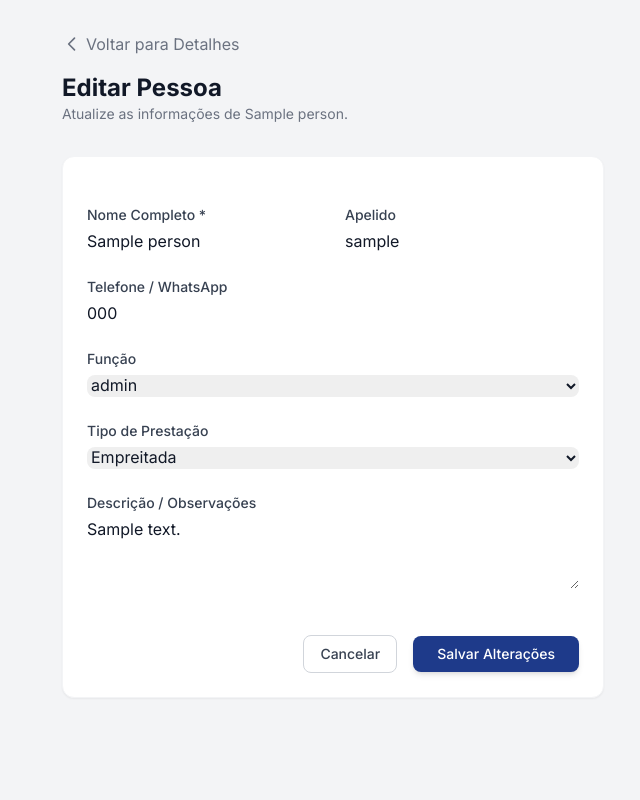
After one commit to avanteservico/avanteservico, a PHP site: the page made by app/Views/people/edit.php in a window 1280 px wide. The commit adds this page. Shown: the whole page, without its empty margins (307-947 px from the left). Run offline with PHP 8.4, Linux system fonts and the light colour scheme; the template is opened without the code that fills it: most values are stand-ins (such as "Sample title", 1, 10 or a date in 2020); some libraries are stand-ins or nearby versions.

Commit message:
feat: Enable person data editing

```diff
--- /dev/null
+++ b/app/Views/people/edit.php
@@ -0,0 +1,95 @@
+<div class="max-w-2xl mx-auto px-4 py-8 mb-20">
+    <div class="mb-8">
+        <a href="<?= BASE_URL ?>/people/show/<?= $person['id'] ?>"
+            class="flex items-center text-gray-500 hover:text-gray-700 transition-colors">
+            <svg xmlns="http://www.w3.org/2000/svg" class="h-5 w-5 mr-1" fill="none" viewBox="0 0 24 24"
+                stroke="currentColor">
+                <path stroke-linecap="round" stroke-linejoin="round" stroke-width="2" d="M15 19l-7-7 7-7" />
+            </svg>
+            Voltar para Detalhes
+        </a>
+        <h1 class="text-2xl font-bold text-gray-900 mt-4">Editar Pessoa</h1>
+        <p class="text-sm text-gray-500">Atualize as informações de
+            <?= htmlspecialchars($person['name']) ?>.
+        </p>
+    </div>
+
+    <div class="bg-white rounded-xl shadow-sm border border-gray-100 overflow-hidden">
+        <form action="<?= BASE_URL ?>/people/update" method="POST" class="p-6 space-y-6">
+            <input type="hidden" name="id" value="<?= $person['id'] ?>">
+
+            <div class="grid grid-cols-1 md:grid-cols-2 gap-6">
+                <div>
+                    <label for="name" class="block text-sm font-medium text-gray-700 mb-1">Nome Completo *</label>
+                    <input type="text" name="name" id="name" required value="<?= htmlspecialchars($person['name']) ?>"
+                        class="w-full rounded-lg border-gray-300 focus:border-primary focus:ring focus:ring-primary focus:ring-opacity-50">
+                </div>
+                <div>
+                    <label for="nickname" class="block text-sm font-medium text-gray-700 mb-1">Apelido</label>
+                    <input type="text" name="nickname" id="nickname"
+                        value="<?= htmlspecialchars($person['nickname']) ?>"
+                        class="w-full rounded-lg border-gray-300 focus:border-primary focus:ring focus:ring-primary focus:ring-opacity-50">
+                </div>
+            </div>
+
+            <div>
+                <label for="phone" class="block text-sm font-medium text-gray-700 mb-1">Telefone / WhatsApp</label>
+                <input type="text" name="phone" id="phone" value="<?= htmlspecialchars($person['phone']) ?>"
+                    class="w-full rounded-lg border-gray-300 focus:border-primary focus:ring focus:ring-primary focus:ring-opacity-50"
+                    placeholder="(99) 99999-9999">
+            </div>
+
+            <div x-data="{ role: '<?= htmlspecialchars($person['role']) ?>' }">
+                <label for="role" class="block text-sm font-medium text-gray-700 mb-1">Função</label>
+                <select name="role" id="role" x-model="role"
+                    class="w-full rounded-lg border-gray-300 focus:border-primary focus:ring focus:ring-primary focus:ring-opacity-50">
+                    <option value="">Selecione...</option>
+                    <?php foreach ($roles as $r): ?>
+                        <option value="<?= htmlspecialchars($r) ?>" <?= $person['role'] == $r ? 'selected' : '' ?>>
+                            <?= htmlspecialchars($r) ?>
+                        </option>
+                    <?php endforeach; ?>
+                    <option value="new">+ Nova Função</option>
+                </select>
+
+                <div x-show="role === 'new'" class="mt-3" style="display: none;">
+                    <label for="new_role" class="block text-sm font-medium text-gray-700 mb-1">Nome da Nova
+                        Função</label>
+                    <input type="text" name="new_role" id="new_role"
+                        class="w-full rounded-lg border-gray-300 focus:border-primary focus:ring focus:ring-primary focus:ring-opacity-50"
+                        placeholder="Ex: Pedreiro, Eletricista">
+                </div>
+            </div>
+
+            <div>
+                <label for="service_type" class="block text-sm font-medium text-gray-700 mb-1">Tipo de Prestação</label>
+                <select name="service_type" id="service_type"
+                    class="w-full rounded-lg border-gray-300 focus:border-primary focus:ring focus:ring-primary focus:ring-opacity-50">
+                    <option value="empreitada" <?= $person['service_type'] == 'empreitada' ? 'selected' : '' ?>>Empreitada
+                    </option>
+                    <option value="diaria" <?= $person['service_type'] == 'diaria' ? 'selected' : '' ?>>Diária</option>
+                    <option value="mensal" <?= $person['service_type'] == 'mensal' ? 'selected' : '' ?>>Mensal</option>
+                </select>
+            </div>
+
+            <div>
+                <label for="description" class="block text-sm font-medium text-gray-700 mb-1">Descrição /
+                    Observações</label>
+                <textarea name="description" id="description" rows="3"
+                    class="w-full rounded-lg border-gray-300 focus:border-primary focus:ring focus:ring-primary focus:ring-opacity-50"><?= htmlspecialchars($person['description']) ?></textarea>
+            </div>
+
+            <div class="pt-4 flex items-center justify-end space-x-4">
+                <a href="<?= BASE_URL ?>/people/show/<?= $person['id'] ?>"
+                    class="px-4 py-2 border border-gray-300 rounded-lg text-sm font-medium text-gray-700 hover:bg-gray-50 focus:outline-none focus:ring-2 focus:ring-offset-2 focus:ring-primary">Cancelar</a>
+                <button type="submit"
+                    class="px-6 py-2 bg-primary hover:bg-blue-800 text-white rounded-lg text-sm font-medium shadow-md focus:outline-none focus:ring-2 focus:ring-offset-2 focus:ring-primary">
+                    Salvar Alterações
+                </button>
+            </div>
+
+        </form>
+    </div>
+</div>
+
+<script src="https://unpkg.com/alpinejs@3.x.x/dist/cdn.min.js"></script>
```
Also changed, not shown: app/Controllers/PersonController.php (+56 -0 lines), app/Views/people/index.php (+11 -0 lines), app/Views/people/show.php (+9 -0 lines).
